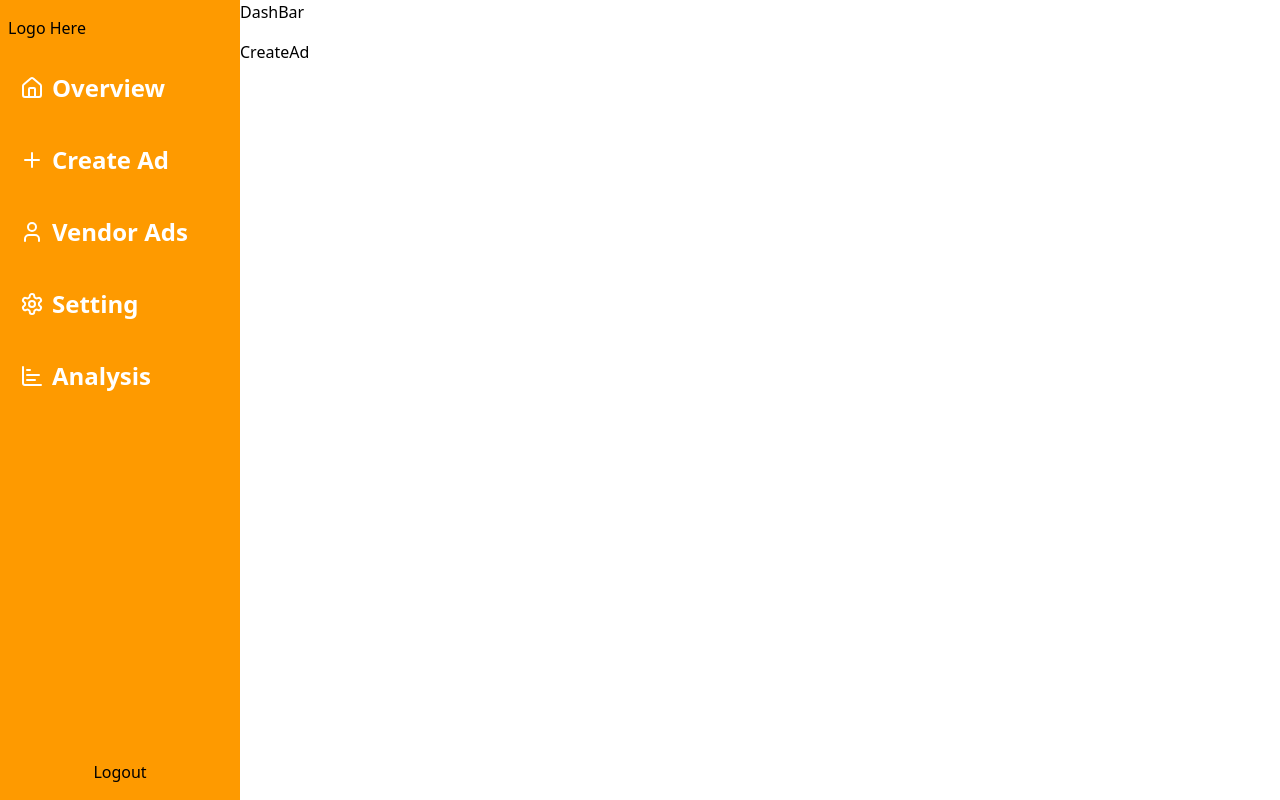
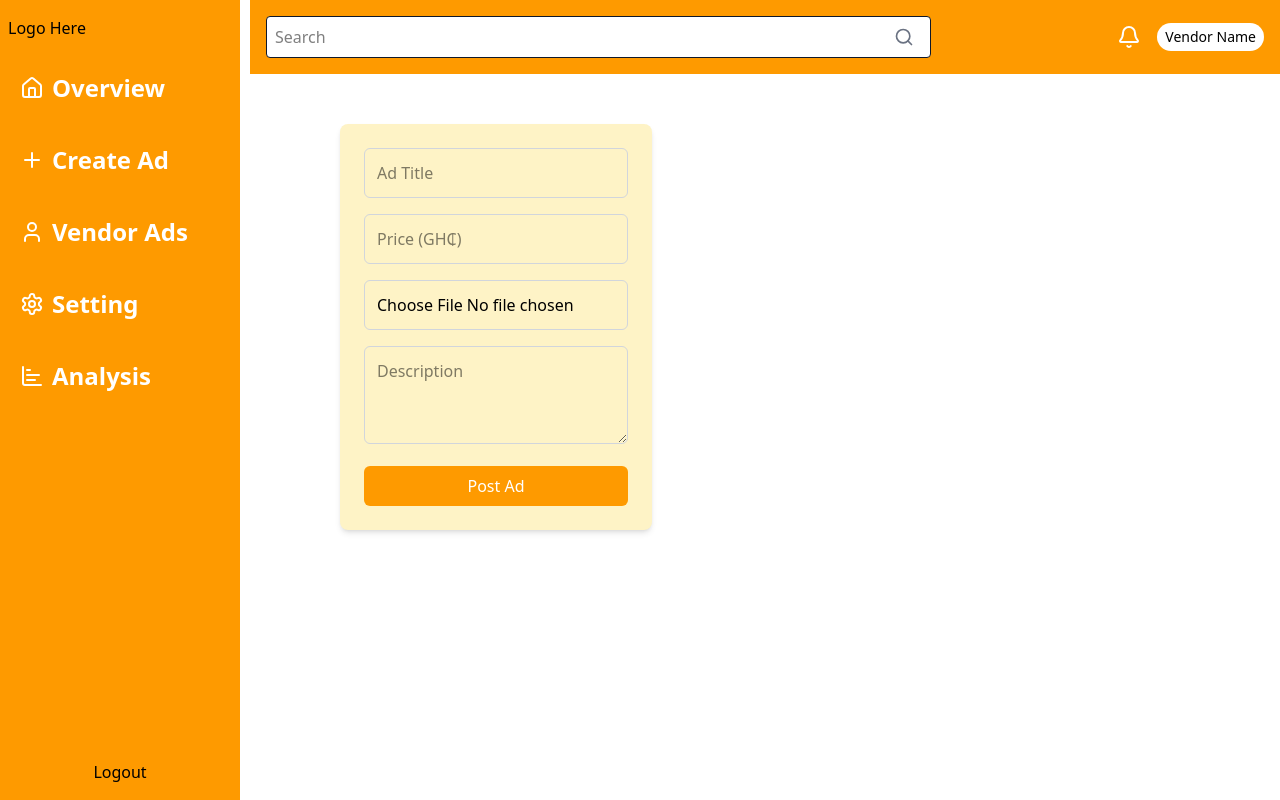
Before and after one commit to ASE-Devs/Advertising-app, a React (Vite) app: page /dashboard/create-ad in a window 1280 px wide. Built offline with nearby package versions, Linux system fonts and the light colour scheme.

Commit message:
second commit

```diff
--- a/src/components/DashBar.jsx
+++ b/src/components/DashBar.jsx
@@ -1,9 +1,26 @@
-import React from 'react'
+import React from "react";
+import { Search, Bell } from "lucide-react";
 
 const DashBar = () => {
   return (
-    <div>DashBar</div>
-  )
-}
+    <div className="bg-amber-500 text-white p-4 flex flex-wrap justify-between items-center w-[calc(100%-250px)] fixed top-0 left-0 right-0 z-50 ml-[250px]">
 
-export default DashBar
+<div className="flex items-center w-full md:w-2/3 mb-2 md:mb-0 bg-white p-2 rounded border border-gray-900">
+
+  <input
+    type="text"
+    placeholder="Search"
+    className="flex-grow bg-transparent text-black outline-none w-full md:w-auto"
+  />
+  <Search className="text-gray-500 w-5 h-5 mr-2" />
+</div>
+
+      <div className="flex items-center space-x-4 w-full md:w-auto justify-end">
+        <Bell className="w-6 h-6 cursor-pointer" />
+        <div className="bg-white text-black px-2 py-1 rounded-full text-sm">Vendor Name</div>
+      </div>
+    </div>
+  );
+};
+
+export default DashBar;
--- a/src/pages/dashboard/CreateAd.jsx
+++ b/src/pages/dashboard/CreateAd.jsx
@@ -1,9 +1,54 @@
-import React from 'react'
+import React from "react";
 
 const CreateAd = () => {
   return (
-    <div>CreateAd</div>
-  )
-}
+    <div className="max-w-lg mx-auto mt-6 p-25 ">
+      <form className="space-y-4 p-6 bg-amber-100 w-full rounded-lg shadow-md">
+        {/* Ad Title */}
+        <input
+          type="text"
+          name="title"
+          className="w-full p-3 border border-gray-300 rounded-md focus:ring-2 focus:ring-amber-500"
+          placeholder="Ad Title"
+          required
+        />
 
-export default CreateAd
+        {/* Price */}
+        <input
+          type="number"
+          name="price"
+          className="w-full p-3 border border-gray-300 rounded-md focus:ring-2 focus:ring-amber-500"
+          placeholder="Price (GH₵)"
+          required
+        />
+
+<input
+  type="file"
+  name="image"
+  accept="image/*"
+  className="w-full p-3 border border-gray-300 rounded-md focus:ring-2 focus:ring-amber-500"
+  required
+/>
+
+        {/* Description */}
+        <textarea
+          name="description"
+          className="w-full p-3 border border-gray-300 rounded-md focus:ring-2 focus:ring-amber-500"
+          placeholder="Description"
+          rows="3"
+          required
+        ></textarea>
+
+        {/* Submit Button */}
+        <button
+          type="submit"
+          className="w-full bg-amber-500 text-white py-2 rounded-md hover:bg-amber-600"
+        >
+          Post Ad
+        </button>
+      </form>
+    </div>
+  );
+};
+
+export default CreateAd;
--- a/src/pages/dashboard/Overview.jsx
+++ b/src/pages/dashboard/Overview.jsx
@@ -2,8 +2,54 @@ import React from 'react'
 
 const Overview = () => {
   return (
-    <div>Overview</div>
-  )
-}
+    <div className="p-15 bg-gray-100 h-screen w-screen ">
+
+    {/* Header */}
+    <div className="bg-white p-4 rounded-lg shadow-md">
+      <h2 className="text-2xl font-semibold">My adverts</h2>
+      <div className="flex items-center mt-2 text-green-600">
+        {/* <span className="text-lg">✔</span>
+        <span className="ml-2">1 Closed</span> */}
+      </div>
+    </div>
+
+    {/* Category Filter */}
+    {/* <div className="mt-4">
+      <select className="p-2 border rounded-md shadow-sm">
+        <option>Category</option>
+      </select>
+    </div> */}
+
+    {/* Adverts List */}
+    <div className="mt-4 bg-white p-4 rounded-lg shadow-md">
+      {/* Ad Card */}
+      <div className="flex items-start space-x-4">
+        <img
+          src="https://via.placeholder.com/100" // Replace with real image
+          alt="Product"
+          className="w-24 h-24 rounded-lg object-cover"
+        />
+        <div className="flex-1">
+          <h3 className="font-semibold text-lg">GH₵ 5</h3>
+          <p className="font-medium">Affordable Powerful Generator </p>
+          <p className="text-gray-500 text-sm">Active · Created 03/12/2023</p>
+
+
+
+          {/* Actions */}
+          <div className="mt-4 flex items-center space-x-4">
+            <button className="text-green-600 font-medium">Edit</button>
+            <button className="text-red-500 font-medium">Delete</button>
+            <button className="bg-orange-500 text-white px-4 py-1 rounded-md">
+              Publish
+            </button>
+          </div>
+        </div>
+      </div>
+    </div>
+  </div>
+);
+};
+
 
 export default Overview
--- a/src/pages/dashboard/VendorAds.jsx
+++ b/src/pages/dashboard/VendorAds.jsx
@@ -1,9 +1,22 @@
-import React from 'react'
+import React from "react";
 
 const VendorAds = () => {
   return (
-    <div>VendorAds</div>
-  )
-}
+    <div className="p-4">
+      <h2 className="text-xl font-semibold mb-4">My Ads</h2>
+      <div className="grid grid-cols-1 sm:grid-cols-2 md:grid-cols-3 lg:grid-cols-4 gap-6">
+        {/* Example ad UI (can be removed once backend data is connected) */}
+        <div className="bg-white shadow-md rounded-lg p-4">
+          <div className="w-full h-40 bg-gray-200 rounded-md flex items-center justify-center">
+            <span className="text-gray-500">Image Placeholder</span>
+          </div>
+          <h3 className="text-lg font-medium mt-2 text-gray-700">Ad Title</h3>
+        </div>
 
-export default VendorAds
+        {/* Repeat placeholder ads as needed */}
+      </div>
+    </div>
+  );
+};
+
+export default VendorAds;
```
